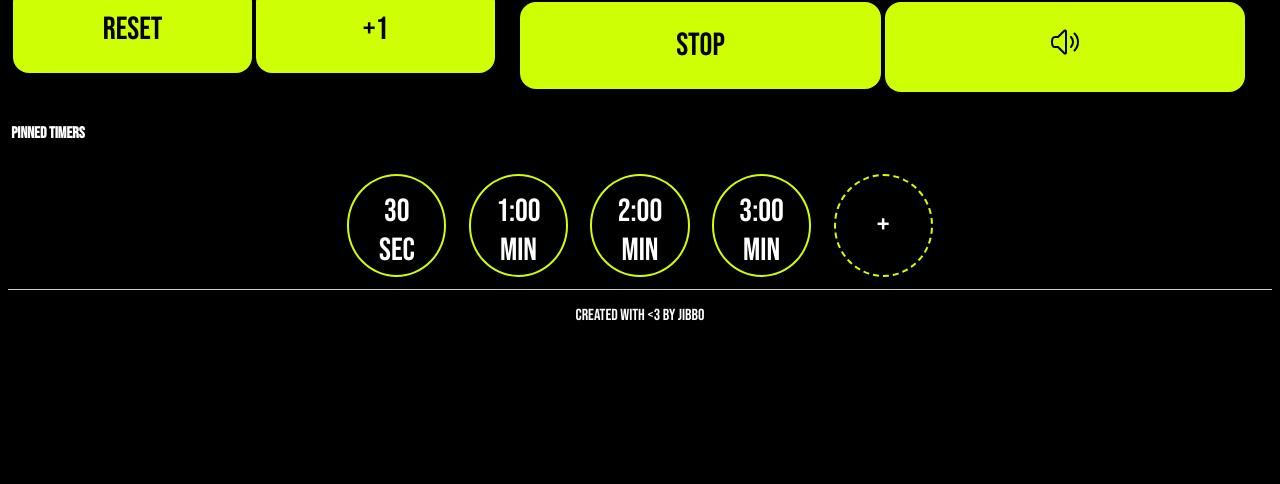
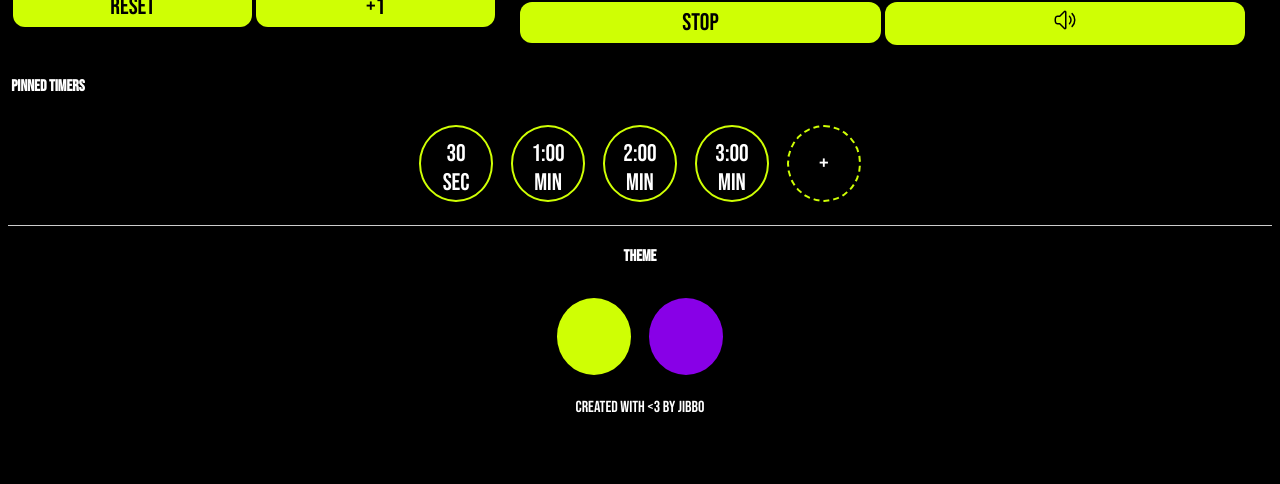
Before and after one commit to jibbo/gympal, a plain HTML site: page index.html in a window 1280 px wide. Shown: the part 324-808 px from the top of the page. Drawn offline with Linux system fonts and the light colour scheme.

Commit message:
added themes

```diff
--- a/index.html
+++ b/index.html
@@ -15,6 +15,11 @@
   <style>
 	*{
 	  touch-action: manipulation;
+	}
+	:root {
+	  --primaryColor: #8800E7;
+	  --accentColor: #9d4fff;
+	  --buttonTextColor: white;
 	}
 	::-webkit-scrollbar {
 	  display: none;
@@ -46,21 +51,21 @@
 		display:block;
 	}
 	button {
-		background-color:#CFFF04;
-		font-size:xx-large;
+		background-color: var(--primaryColor);
+		font-size:x-large;
 		font-family: 'Bebas Neue', Arial, Verdana, sans-serif;
-		padding:0.75em;
+		padding:0.25em;
 		text-align:center;
 		border-radius:0.5em;
 		border:none;
-		color:black;
+		color: var(--buttonTextColor);
 		cursor:pointer;
 		appearance: none;
 		-webkit-appearance:none;
 	}
 	button:hover, button:active{
-		background-color:#EFFF04;
-		color:black;
+		background-color:var(--accentColor);
+		color: var(--buttonTextColor);
 	}
 	.center{
 		text-align:center;
@@ -70,18 +75,18 @@
 		height:3.2em;
 		border-radius:50%;
 		text-align:center;
-		border:2px solid #CFFF04;
+		border:2px solid var(--primaryColor);
 		background-color:black;
 		color:white;
 		padding:0.5em;
 		font-size: clamp(xx-large,5wv,xxx-large)
 	}
 	.round:active,.round:hover{
-		background-color:#EFFF04;
+		background-color: var(--accentColor);
 		color:black;
 	}
 	.border-dashed{
-		border:2px dashed #CFFF04;
+		border: 2px dashed var(--primaryColor);
 	}
 	.row{
 		display:flex;
@@ -156,7 +161,7 @@
 				<p id="iphoneNote" class="hide center"><i>To use audio on iPhone/iPad you must first click on the audio icon and then use the stop button to mute the sound immediately</i></p>
 			</div>
 		</section>
-		<section id="pinnedTimers" style="width:20%">
+		<section id="pinnedTimers" style="width:20%;margin-bottom:1em">
 			<h4>Pinned Timers</h4>
 			<div id="customTimers" class="center row">
 				<button id="addTimer" class="round border-dashed col" onClick="addTimer()">+</button>
@@ -172,6 +177,11 @@
 		</div>
 	</main>
 	<footer>
+		<div class="row">
+			<h4 style="width:100%">Theme</h4>
+			<button class="round col" style="background-color:#cfff04;border:none;" onclick="setGreenTheme()"></button>
+			<button class="round col" style="background-color:#8800e7;border:none;" onclick="setPurpleTheme()"></button>
+		</div>
 		<p>Created with &lt3 by Jibbo</p>
 	</footer>
   <script>
@@ -198,6 +208,32 @@
 
 	  if(isIOS()){
 		  iphoneNote.classList.remove("hide");
+	  }
+
+	  // Theme
+	  const storedTheme = supportsLocalStorage ? localStorage.getItem("theme"): null;
+	  let theme = storedTheme != null ? storedTheme : "green";
+
+	  function setGreenTheme(){
+	  	document.documentElement.style.setProperty("--primaryColor", "#CFFF04");
+	  	document.documentElement.style.setProperty("--accentColor", "#EFFF04");
+	  	document.documentElement.style.setProperty("--buttonTextColor", "black");
+	  	if(supportsLocalStorage){
+	  		localStorage.setItem("theme","green");
+	  	}
+	  }
+
+	  function setPurpleTheme(){
+	  	document.documentElement.style.setProperty("--primaryColor", "#8800E7");
+	  	document.documentElement.style.setProperty("--accentColor", "#9d4fff");
+	  	document.documentElement.style.setProperty("--buttonTextColor", "white");
+	  	if(supportsLocalStorage){
+	  		localStorage.setItem("theme","purple");
+	  	}
+	  }
+
+	  if(theme == "green"){
+	  	setGreenTheme();
 	  }
 
 	  // Sets
```
